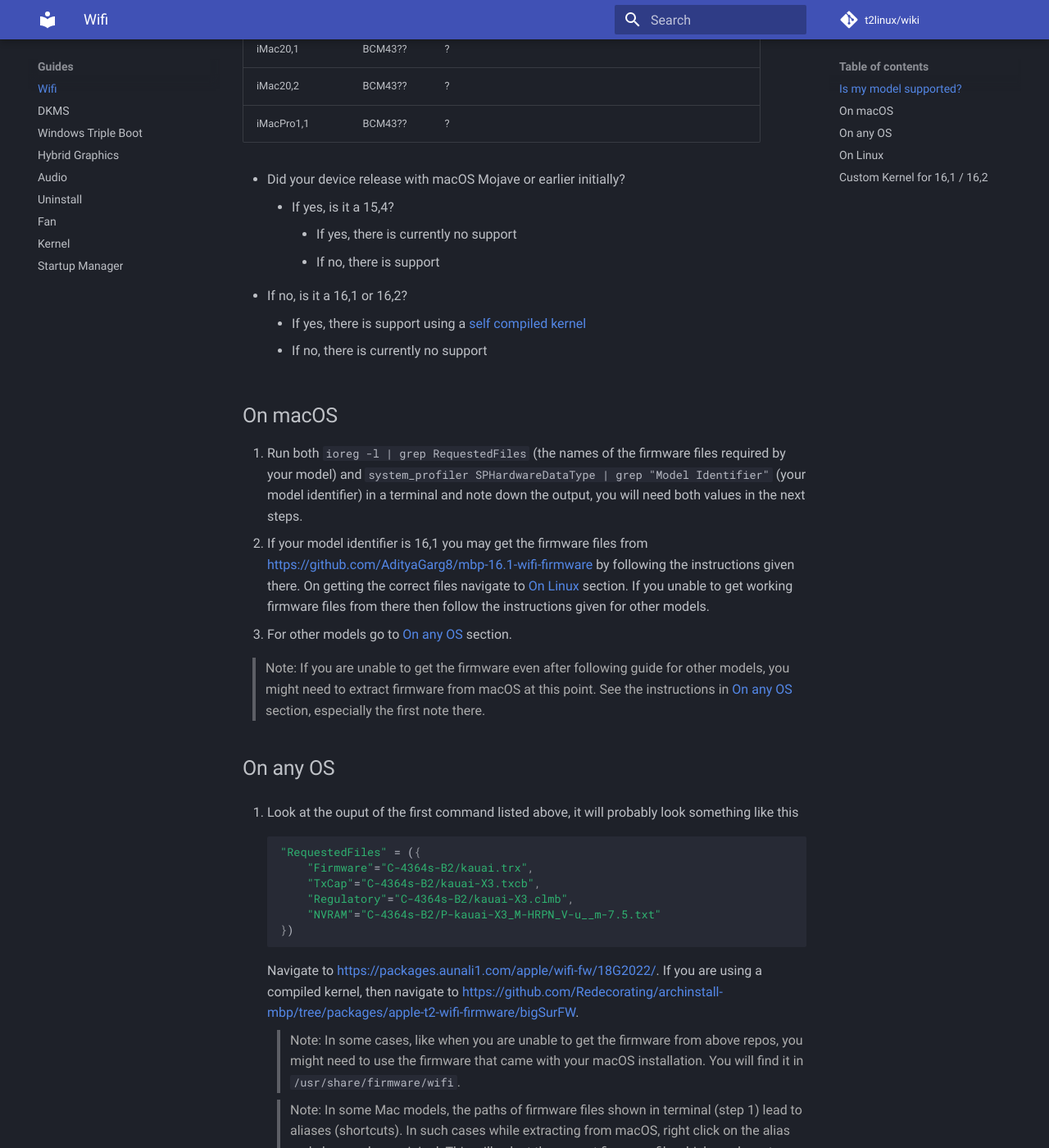
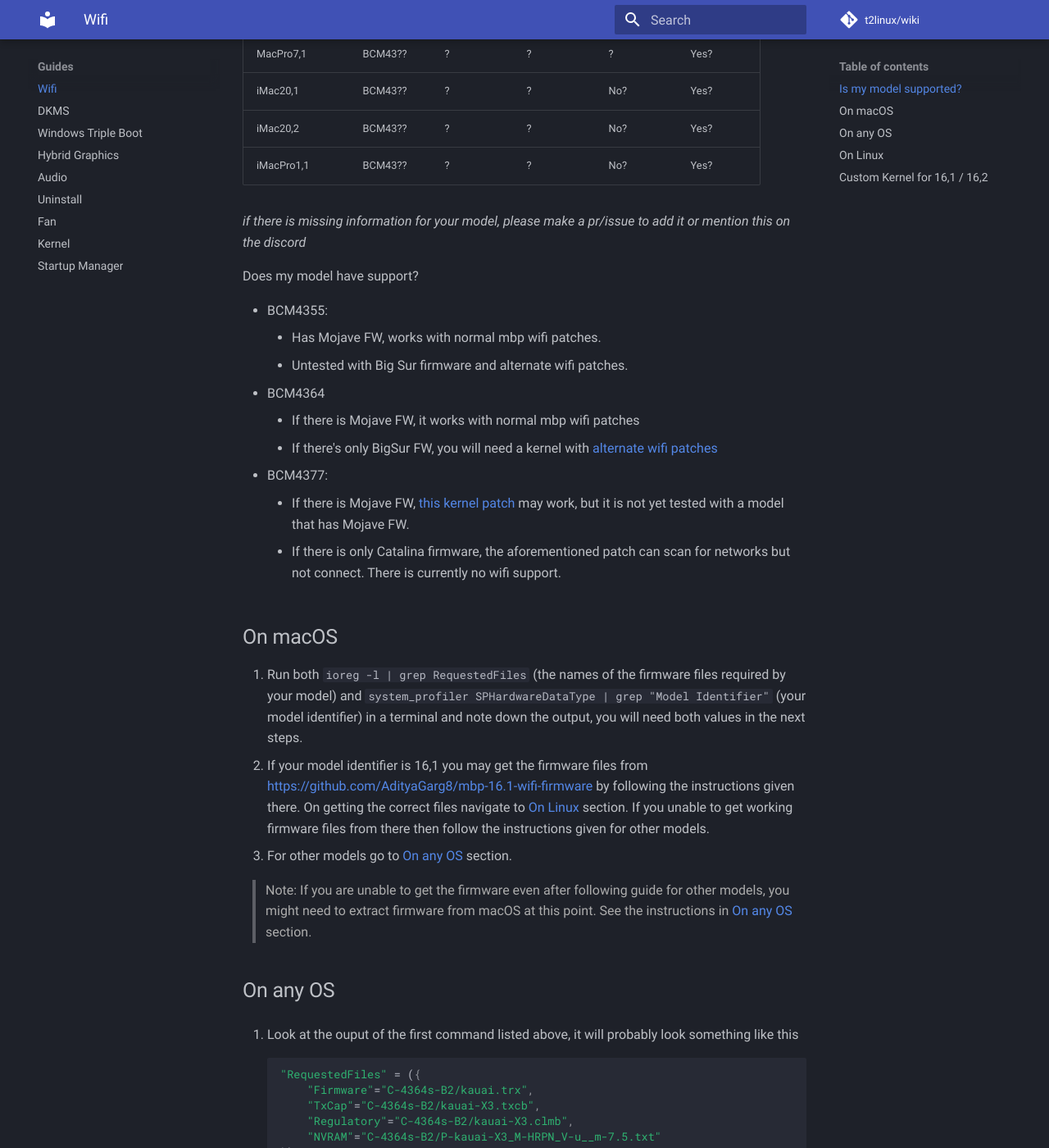
Before and after one commit to t2linux/wiki, an MkDocs documentation site: the page built from docs/guides/wifi.md, in a window 1280 px wide and 1400 px high, scrolled down 1115 px. Shown: the whole window at 82% size. Built offline with MkDocs 1.6.1 and Material for MkDocs 9.7.7, drawn with Linux system fonts in a browser that asks for light colours; comment, search, counter and statistics services are not loaded; some of the changed text lies outside the part shown.

Commit message:
wifi: determine model working by chip
This "Has Mojave FW, works with normal mbp wifi patches." makes it seem like they'll have to patch their kernel, when they don't.

This [patch](https://gist.github.com/FelixFrog/5d83fb96d97fbcc012a76ab109d170e9) needs testing on a mbp15,4, i think it gets applied like the corellium patch, but i haven't tried to build a kernel with it yet.

````diff
--- a/docs/guides/wifi.md
+++ b/docs/guides/wifi.md
@@ -6,13 +6,13 @@ This page is a step by step guide to get wifi working on supported models.
 
 ## Is my model supported?
 
-You can get your model using `system_profiler SPHardwareDataType | grep "Model Identifier"` on macOS or using `cat /sys/devices/virtual/dmi/id/product_name` on Linux
+You can get your model using `system_profiler SPHardwareDataType | grep "Model Identifier"` on macOS or using `cat /sys/devices/virtual/dmi/id/product_name` on Linux. If unknown, the chip name can be found on macOS within the [folder name of your firmware files](https://wiki.t2linux.org/guides/wifi/#on-macos) (i.e. C-**4364**\_\_s-B3), or with `lspci -d '14e4:*'` on Linux.
 
 | Model      | Chip | Revision | Islands  | Mojave FW | BigSurFW |
 |----------------|---------|---|----------|-----------|----------|
 | MacBookPro16,1 | BCM4364 | 4 | Bali     | No        | Yes      |
 | MacBookPro16,2 | BCM4364 | 4 | Trinidad | No        | Yes      |
-| MacBookPro16,3 | BCM4377 | ? | | | |
+| MacBookPro16,3 | BCM4377 | ? | ?        | No?       | Yes?     |
 | MacBookPro16,4 | BCM4364 | 4 | Bali?    | No        | Yes      |
 | MacBookPro15,1 | BCM4364 | 3 | Kauai    | Yes       | Yes      |
 | MacBookPro15,2 | BCM4364 | 3 | Maui, Kauai | Yes    | Yes      |
@@ -20,20 +20,26 @@ You can get your model using `system_profiler SPHardwareDataType | grep "Model I
 | MacBookPro15,4 | BCM4377 | ? | Formosa  | Yes       | Yes      |
 | MacBookAir9,1  | BCM4377 | 4 | Fiji     | No        | Yes      |
 | MacBookAir8,1  | BCM4355 | ? | Hawaii   | Yes       | Yes      |
-| MacBookAir8,2  | BCM43?? | ? | | | |
-| MacMini8,1     | BCM4364 | ? | | | |
-| MacPro7,1      | BCM43?? | ? | | | |
-| iMac20,1       | BCM43?? | ? | | | |
-| iMac20,2       | BCM43?? | ? | | | |
-| iMacPro1,1     | BCM43?? | ? | | | |
+| MacBookAir8,2  | BCM43?? | ? | ?        | Yes?      | Yes?     |
+| MacMini8,1     | BCM4364 | ? | ?        | Yes?      | Yes?     |
+| MacPro7,1      | BCM43?? | ? | ?        | ?         | Yes?     |
+| iMac20,1       | BCM43?? | ? | ?        | No?       | Yes?     |
+| iMac20,2       | BCM43?? | ? | ?        | No?       | Yes?     |
+| iMacPro1,1     | BCM43?? | ? | ?        | No?       | Yes?     |
 
-- Did your device release with macOS Mojave or earlier initially?
-    - If yes, is it a 15,4?
-        - If yes, there is currently no support
-        - If no, there is support
-- If no, is it a 16,1 or 16,2?
-    - If yes, there is support using a [self compiled kernel](https://wiki.t2linux.org/guides/wifi/#custom-kernel-for-161-162)
-    - If no, there is currently no support
+*if there is missing information for your model, please make a pr/issue to add it or mention this on the discord*
+
+Does my model have support?
+
+- BCM4355:
+    - Has Mojave FW, works with normal mbp wifi patches.
+    - Untested with Big Sur firmware and alternate wifi patches.
+- BCM4364
+    - If there is Mojave FW, it works with normal mbp wifi patches
+    - If there's only BigSur FW, you will need a kernel with [alternate wifi patches](https://wiki.t2linux.org/guides/wifi/#custom-kernel-for-161-162)
+- BCM4377:
+    - If there is Mojave FW, [this kernel patch](https://gist.github.com/FelixFrog/5d83fb96d97fbcc012a76ab109d170e9) may work, but it is not yet tested with a model that has Mojave FW.
+    - If there is only Catalina firmware, the aforementioned patch can scan for networks but not connect. There is currently no wifi support.
 
 ## On macOS
 
@@ -41,7 +47,7 @@ You can get your model using `system_profiler SPHardwareDataType | grep "Model I
 2. If your model identifier is 16,1 you may get the firmware files from [https://github.com/AdityaGarg8/mbp-16.1-wifi-firmware](https://github.com/AdityaGarg8/mbp-16.1-wifi-firmware) by following the instructions given there. On getting the correct files navigate to [On Linux](https://wiki.t2linux.org/guides/wifi/#on-linux) section. If you unable to get working firmware files from there then follow the instructions given for other models.
 3. For other models go to [On any OS](https://wiki.t2linux.org/guides/wifi/#on-any-os) section.
 
-> Note: If you are unable to get the firmware even after following guide for other models, you might need to extract firmware from macOS at this point. See the instructions in [On any OS](https://wiki.t2linux.org/guides/wifi/#on-any-os) section, especially the first note there.
+> Note: If you are unable to get the firmware even after following guide for other models, you might need to extract firmware from macOS at this point. See the instructions in [On any OS](https://wiki.t2linux.org/guides/wifi/#on-any-os) section.
 
 ## On any OS
 
@@ -56,9 +62,7 @@ You can get your model using `system_profiler SPHardwareDataType | grep "Model I
     })
     ```
 
-    Navigate to [https://packages.aunali1.com/apple/wifi-fw/18G2022/](https://packages.aunali1.com/apple/wifi-fw/18G2022/). If you are using a compiled kernel, then navigate to [https://github.com/Redecorating/archinstall-mbp/tree/packages/apple-t2-wifi-firmware/bigSurFW](https://github.com/Redecorating/archinstall-mbp/tree/packages/apple-t2-wifi-firmware/bigSurFW).
-
-    > Note: In some cases, like when you are unable to get the firmware from above repos, you might need to use the firmware that came with your macOS installation. You will         find it in `/usr/share/firmware/wifi`.
+    Navigate to [https://packages.aunali1.com/apple/wifi-fw/18G2022/](https://packages.aunali1.com/apple/wifi-fw/18G2022/). If you need Big Sur Firmware, then it is avaliable in `/usr/share/firmware/wifi` in macOS Big Sur installations, or online at [https://github.com/Redecorating/archinstall-mbp/tree/packages/apple-t2-wifi-firmware/bigSurFW](https://github.com/Redecorating/archinstall-mbp/tree/packages/apple-t2-wifi-firmware/bigSurFW).
 
     > Note: In some Mac models, the paths of firmware files shown in terminal (step 1) lead to aliases (shortcuts). In such cases while extracting from macOS, right click on the     alias and choose show original. This will select the correct firmware file which you have to use and thus extract the selected file instead.
 
@@ -111,17 +115,16 @@ You can get your model using `system_profiler SPHardwareDataType | grep "Model I
 7. Set iwd to run on boot with the following commands (assuming that you are using systemd).
 
     ```sh
-    sudo systemctl enable iwd
-    sudo systemctl start iwd
+    sudo systemctl enable --now iwd
     sudo systemctl restart NetworkManager
     ```
 
-If you wifi disconnects or has issues otherwise its advised to restart iwd: `sudo systemctl restart iwd`.
+If you wifi disconnects or has issues otherwise its advised to restart iwd: `sudo systemctl restart iwd`, or reprobe the wifi kernel module: `sudo modprobe -r brcmfmac && sudo modprobe brcmfmac`.
 
 ## Custom Kernel for 16,1 / 16,2
 
 As mentioned in [Is my model supported?](https://wiki.t2linux.org/guides/wifi/#is-my-model-supported) there is wifi support for the
-MacBook Pro 16,1 and 16,2. This is achived through a patchset for a custom kernel.
+MacBook Pro 16,1, 16,2 and 16,4, with the BCM4364 chip and only Big Sur Firmware available. This is achived through using different kernel patches by Corellium for [wifi support on M1 Macs](https://github.com/corellium/linux-m1/commit/02ad06fbf2b35916ee329a9bb80d73840d6e2973), which also works on these intel models.
 
 Follow the [kernel compiling guide](https://wiki.t2linux.org/guides/kernel/#compile). Make
 sure to use [https://github.com/jamlam/mbp-16.1-linux-wifi](https://github.com/jamlam/mbp-16.1-linux-wifi)
@@ -131,4 +134,4 @@ and [Arch based distros](https://github.com/Redecorating/mbp-16.1-linux-wifi/rel
 mbp-nixos currently use this patch.
 
 Once you have verified that you booted into the correct kernel, follow the [Wifi Guide](https://wiki.t2linux.org/guides/wifi/) but
-**use the firmware files from macOS** (as stated in a Note on the page) and not from a fileserver.
+**use the firmware files from macOS / Big Sur** (as stated in a Note on the page), as this patch makes the driver require Big Sur firmware.
````
